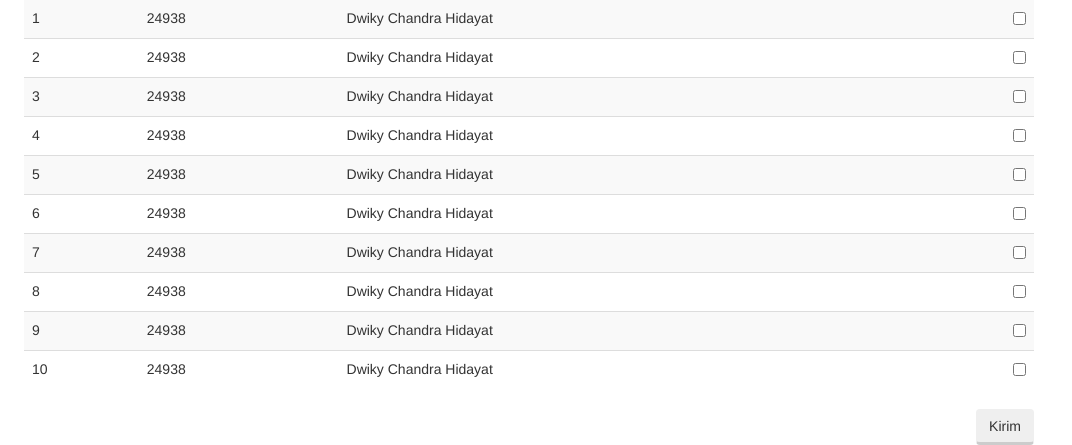
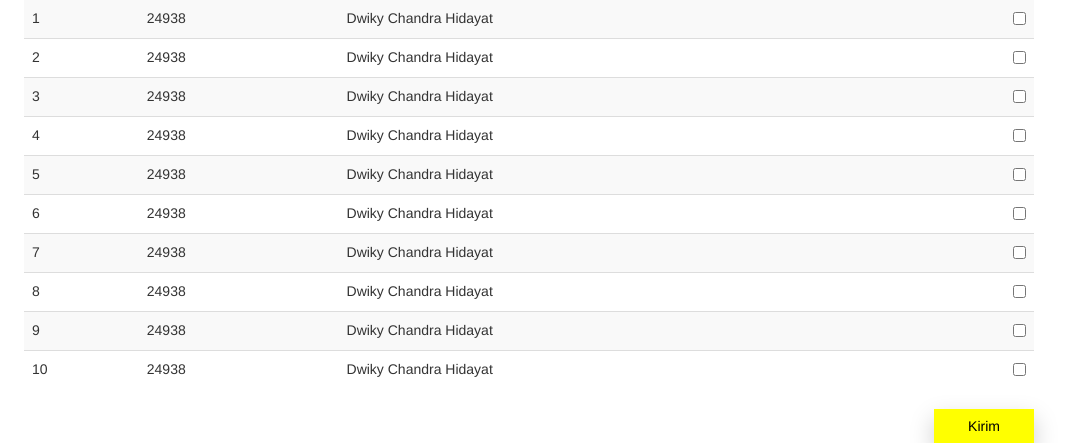
Before and after one commit to dwikychandra21/E-Sidak, a PHP site: page /form_sidak.php in a window 1280 px wide. Shown: the part 451-896 px from the top of the page, without its empty margins (111-1183 px from the left). Run offline with PHP 8.4, Linux system fonts and the light colour scheme.

Commit message:
Update button kirim

```diff
--- a/css/style.css
+++ b/css/style.css
@@ -238,14 +238,16 @@
   text-align: right;
 }
 .btn-kirim {
-  border-bottom: 3px solid #ccc;
+  box-shadow: 0px 10px 25px #ccc;
+  width: 100px;
+  background: yellow;
+  border-radius: 0;
   position: absolute;
   right: 0;
   margin-bottom: 30px;
+  color: #000;
 }
 .btn-kirim:hover {
-  background: yellow;
-  border-bottom: 3px solid orange;
 }
 div#loading {
     background: #fff;
```
